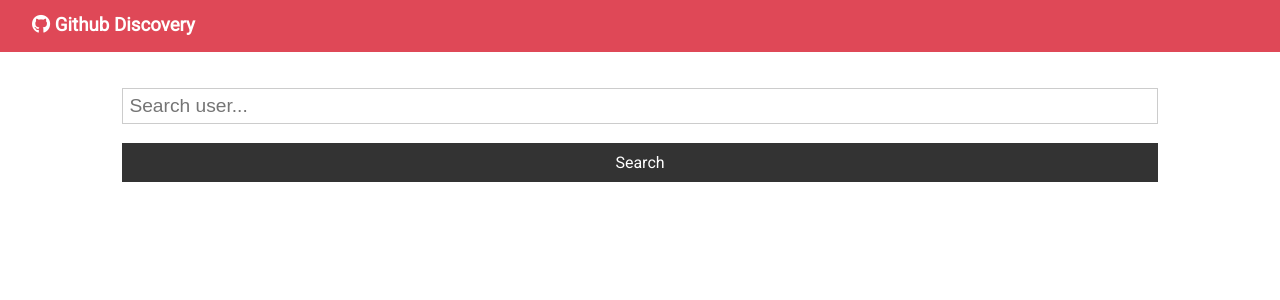
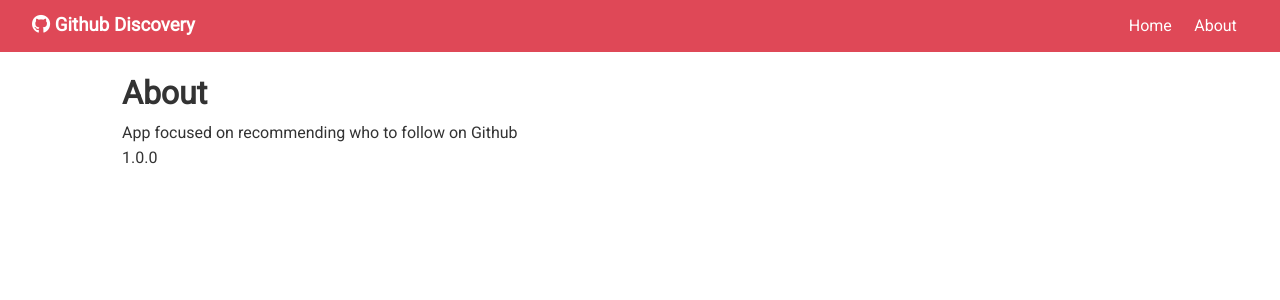
Before and after one commit to sebastiancrossa/github-discovery, a React (Create React App) app: page /about in a window 1280 px wide. Shown: the top 300 px of the page. Built offline with nearby package versions, Linux system fonts and the light colour scheme; the HTML template or start-up script is replaced by a standard one.

Commit message:
Started implementing react-router

```diff
--- a/package.json
+++ b/package.json
@@ -6,6 +6,7 @@
     "axios": "^0.19.0",
     "react": "^16.8.6",
     "react-dom": "^16.8.6",
+    "react-router-dom": "^5.0.1",
     "react-scripts": "3.0.1"
   },
   "scripts": {
--- a/src/App.js
+++ b/src/App.js
@@ -1,16 +1,21 @@
 import React, { Component } from 'react';
 import axios from 'axios';
+import { BrowserRouter as Router, Switch, Route } from 'react-router-dom';
 import './App.css';
 
 // Component imports
 import Navbar from './components/layout/Navbar';
 import Search from './components/users/Search';
 import Users from './components/users/Users';
+import Alert from './components/layout/Alert';
+
+import About from './components/pages/About';
 
 class App extends Component {
   state = {
     users: [],
-    loading: false
+    loading: false,
+    alert: null
   };
 
   async componentDidMount() {
@@ -42,22 +47,47 @@ class App extends Component {
     this.setState({ users: [], loading: false });
   };
 
+  setAlert = (msg, type) => {
+    this.setState({ alert: { msg, type } });
+
+    setTimeout(() => this.setState({ alert: null }), 5000);
+  };
+
   render() {
     const { users, loading } = this.state;
 
     return (
+      <Router>
         <div className='App'>
           <Navbar />
 
           <div className='container'>
+            <Alert alert={this.state.alert} />
+
+            <Switch>
+              <Route
+                exact
+                path='/'
+                render={props => (
+                  <>
                     <Search
                       searchUsers={this.searchUsers}
                       clearUsers={this.clearUsers}
                       users={this.state.users}
+                      setAlert={this.setAlert}
                     />
-          <Users loading={this.state.loading} users={this.state.users} />
+                    <Users
+                      loading={this.state.loading}
+                      users={this.state.users}
+                    />
+                  </>
+                )}
+              />
+              <Route exact path='/about' render={About} />
+            </Switch>
           </div>
         </div>
+      </Router>
     );
   }
 }
--- /dev/null
+++ b/src/components/layout/Alert.js
@@ -0,0 +1,13 @@
+import React from 'react';
+
+const Alert = ({ alert }) => {
+  return (
+    alert !== null && (
+      <div className={`alert alert-${alert.type}`}>
+        <i className='fas fa-info-circle' /> {alert.msg}
+      </div>
+    )
+  );
+};
+
+export default Alert;
--- a/src/components/layout/Navbar.js
+++ b/src/components/layout/Navbar.js
@@ -1,4 +1,5 @@
 import React from 'react';
+import { Link } from 'react-router-dom';
 import PropTypes from 'prop-types';
 
 const Navbar = ({ icon, title }) => {
@@ -7,6 +8,14 @@ const Navbar = ({ icon, title }) => {
       <h3>
         <i className={icon} /> {title}
       </h3>
+      <ul>
+        <li>
+          <Link to='/'>Home</Link>
+        </li>
+        <li>
+          <Link to='/about'>About</Link>
+        </li>
+      </ul>
     </div>
   );
 };
--- /dev/null
+++ b/src/components/pages/About.js
@@ -0,0 +1,13 @@
+import React from 'react';
+
+const About = () => {
+  return (
+    <>
+      <h1>About</h1>
+      <p>App focused on recommending who to follow on Github</p>
+      <p>1.0.0</p>
+    </>
+  );
+};
+
+export default About;
--- a/src/components/users/Search.js
+++ b/src/components/users/Search.js
@@ -13,9 +13,12 @@ class Search extends Component {
 
   onSubmit = e => {
     e.preventDefault();
-
-    this.props.searchUsers(this.state.text); // Passing a value upwards
-    this.setState({ text: '' });
+    if (this.state.text === '') {
+      this.props.setAlert('Please enter a username', 'light');
+    } else {
+      this.props.searchUsers(this.state.text); // Passing a value upwards
+      this.setState({ text: '' });
+    }
   };
 
   render() {
@@ -53,7 +56,8 @@ class Search extends Component {
 
 Search.propTypes = {
   searchUser: PropTypes.func.isRequired,
-  clearUsers: PropTypes.func.isRequired
+  clearUsers: PropTypes.func.isRequired,
+  showAlert: PropTypes.func.isRequired
 };
 
 export default Search;
```
Also changed, not shown: 1 other file (tests, documents, lock files or other folders). Lines whose indentation alone changed are shown as unchanged.
